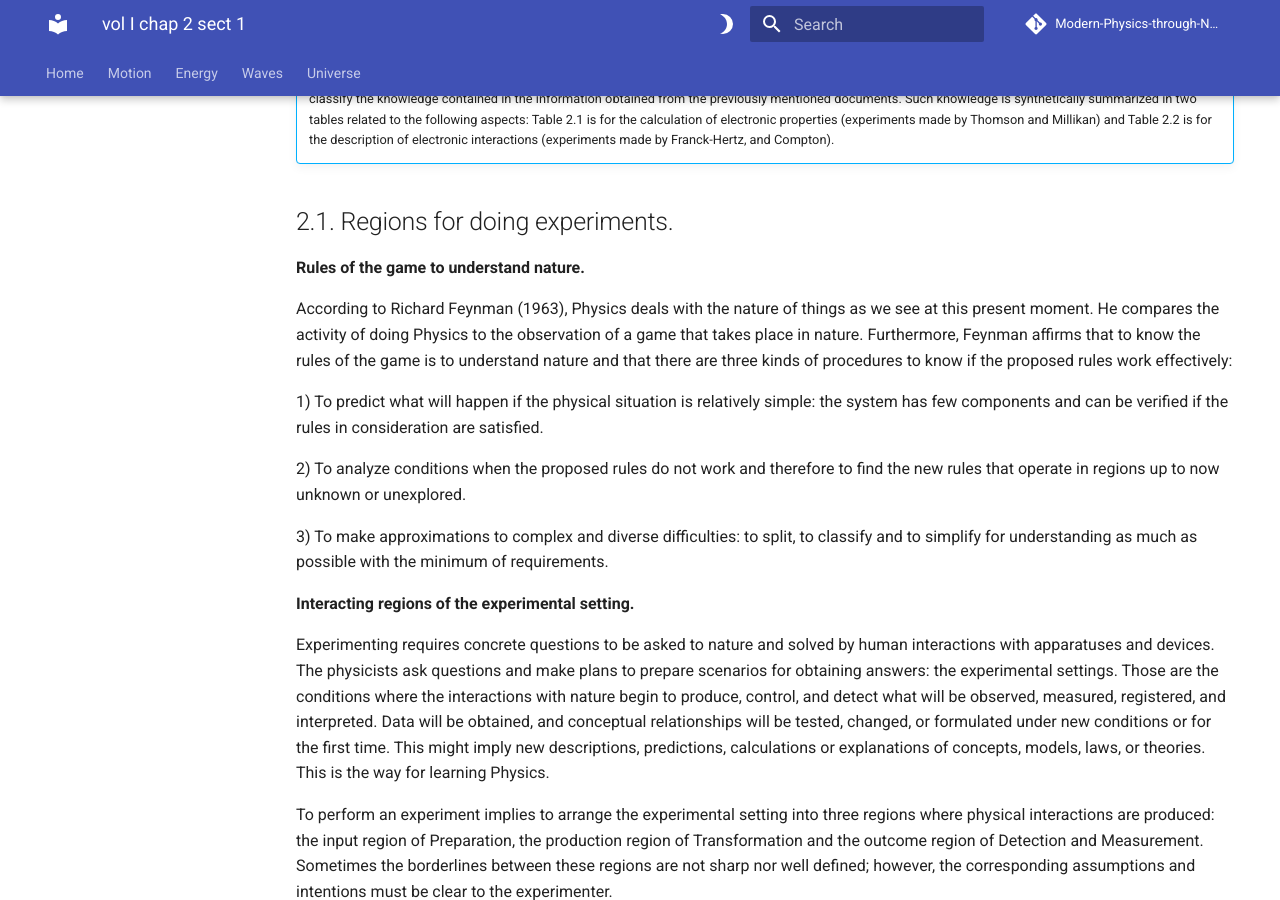
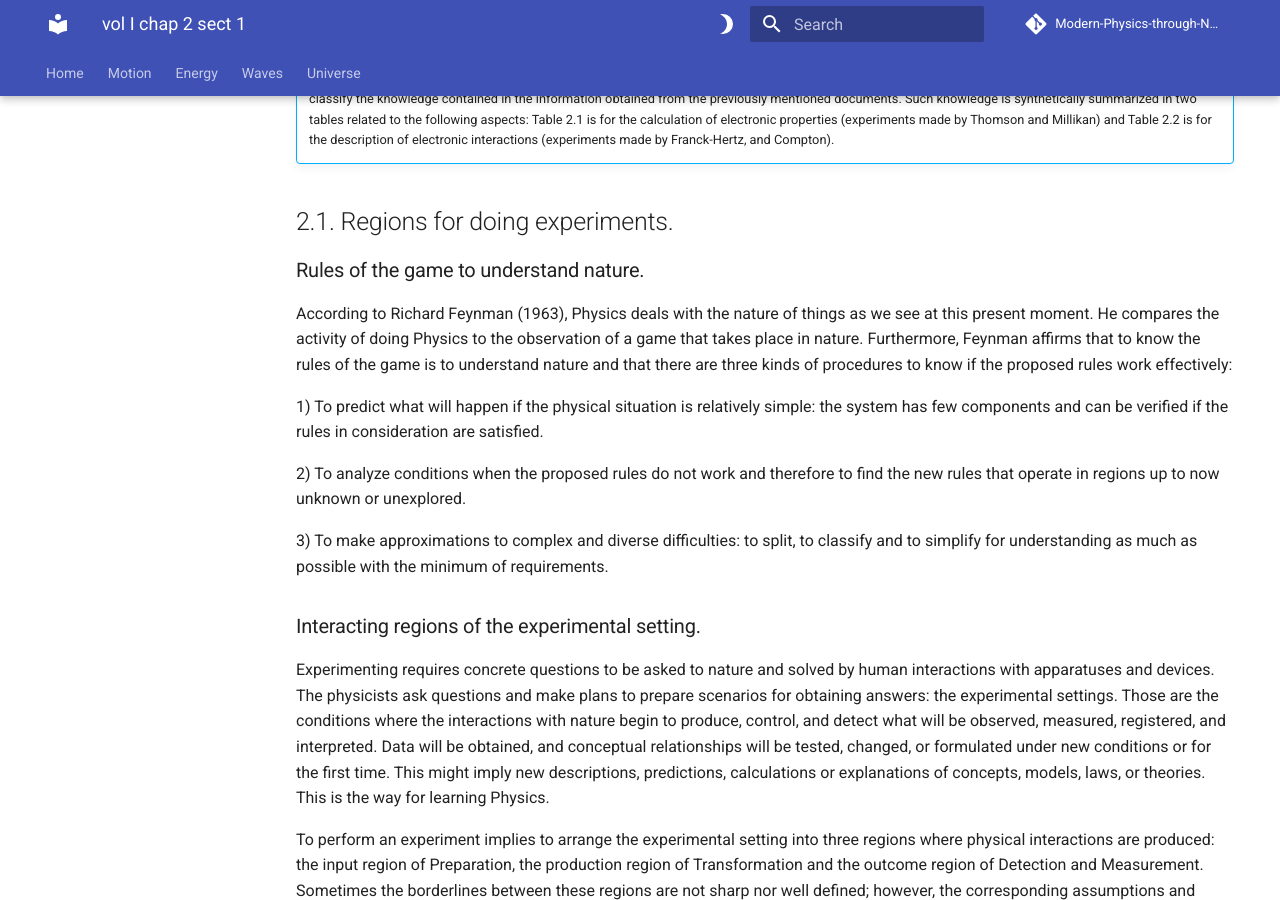
Before and after one commit to modphysnobel/modphysnobel.github.io, an MkDocs documentation site: the page built from docs/vol-I/vol-I-chap-2-sect-1.md, in a window 1280 px wide and 900 px high, scrolled down 1097 px. Built offline with MkDocs 1.6.1 and Material for MkDocs 9.7.7, drawn with Linux system fonts in a browser that asks for light colours; some web fonts are replaced; comment, search, counter and statistics services are not loaded.

```diff
--- a/docs/vol-I/vol-I-chap-2-sect-1.md
+++ b/docs/vol-I/vol-I-chap-2-sect-1.md
@@ -42,7 +42,7 @@
 
 ## 2.1. Regions for doing experiments.
 
-**Rules of the game to understand nature.**
+### Rules of the game to understand nature.
 
 According to Richard Feynman (1963), Physics deals with the nature of things as we see at this present moment. He compares the activity of doing Physics to the observation of a game that takes place in nature. Furthermore, Feynman affirms that to know the rules of the game is to understand nature and that there are three kinds of procedures to know if the proposed rules work effectively:
 
@@ -52,7 +52,7 @@ According to Richard Feynman (1963), Physics deals with the nature of things as
 
 3)	To make approximations to complex and diverse difficulties: to split, to classify and to simplify for understanding as much as possible with the minimum of requirements.
 
-**Interacting regions of the experimental setting.**
+### Interacting regions of the experimental setting.
 
 Experimenting requires concrete questions to be asked to nature and solved by human interactions with apparatuses and devices. The physicists ask questions and make plans to prepare scenarios for obtaining answers: the experimental settings. Those are the conditions where the interactions with nature begin to produce, control, and detect what will be observed, measured, registered, and interpreted. Data will be obtained, and conceptual relationships will be tested, changed, or formulated under new conditions or for the first time. This might imply new descriptions, predictions, calculations or explanations of concepts, models, laws, or theories. This is the way for learning Physics.
 
```
